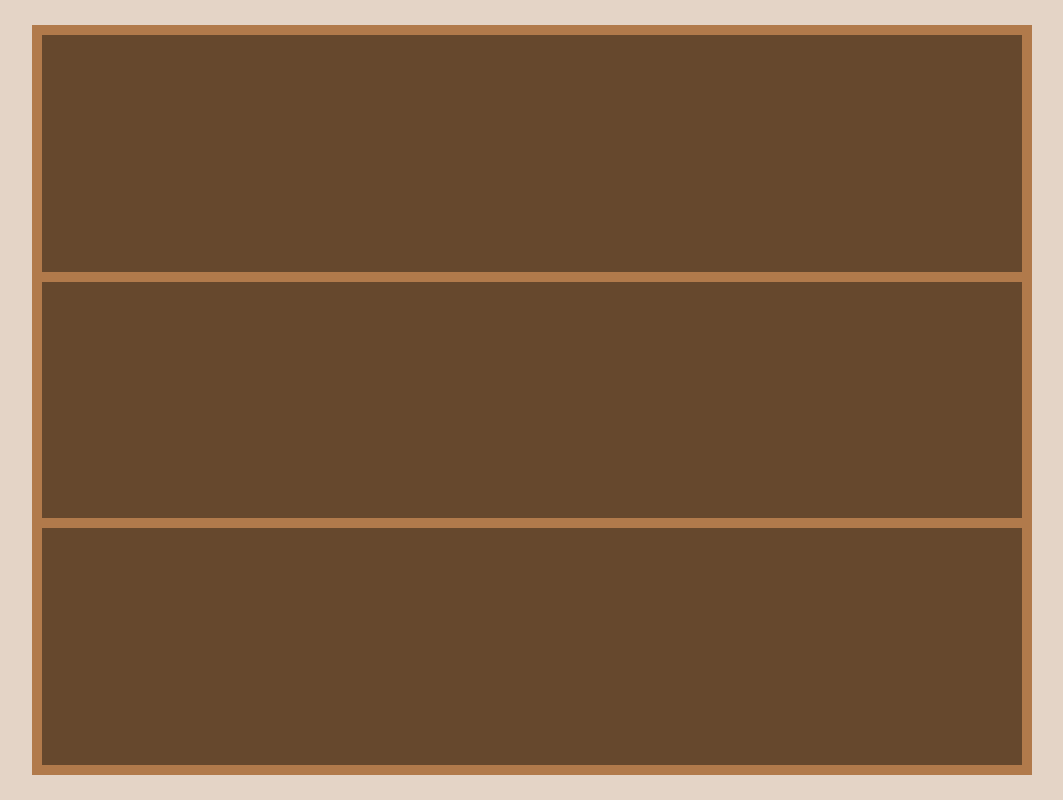
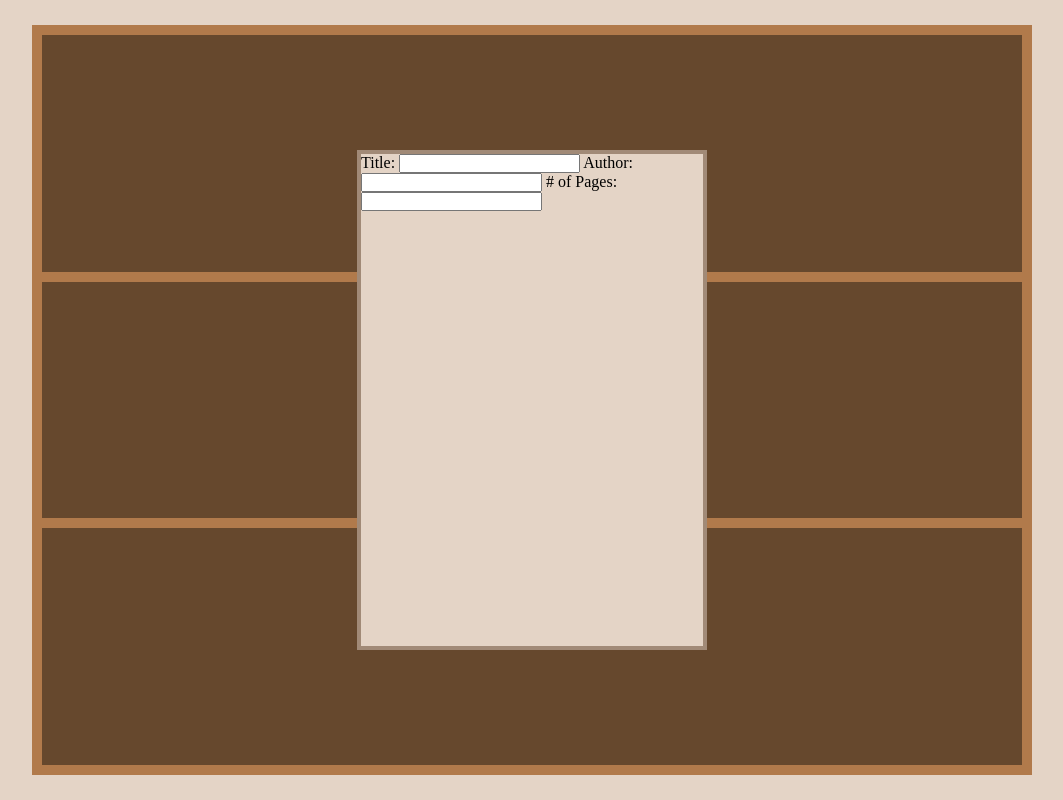
Before and after one commit to lmorgan2398/project-library, a plain HTML site: page index.html in a window 1280 px wide. Shown: the whole page, without its empty margins (108-1171 px from the left). Drawn offline with Linux system fonts and the light colour scheme.

Commit message:
Add hover effect to each book div and begin work on dialog box

```diff
--- a/index.html
+++ b/index.html
@@ -51,6 +51,19 @@
             <div class="book book35"></div>
         </div>
     </div>
+    <dialog open>
+        <form>
+            <label for="title">Title:
+                <input type="text" name="title" id="title">
+            </label>
+            <label for="author">Author:
+                <input type="text" name="author" id="author">
+            </label>
+            <label for="pages"># of Pages:
+                <input type="number" name="pages" id="pages">
+            </label>
+        </form>
+    </dialog>
     <script src="script.js"></script>
 </body>
 </html>
--- a/script.js
+++ b/script.js
@@ -15,7 +15,7 @@ function addBookToLibrary(title, author, pages, status, color) {
 }
 
 function displayLibrary() {
-    for (let i = 0; i < myLibrary.length; i++); {
+    for (let i = 0; i < myLibrary.length; i++) {
     (function (currentIndex) {
         let currentBookObj = myLibrary[currentIndex];
         let currentBookEle = document.querySelector(`.book${currentIndex}`);
@@ -25,7 +25,7 @@ function displayLibrary() {
                 // will change currentBookObj to the value of the inputs
                 // then update display to match input values
             })
-            // set class on the element to highlight and add a plus sign when hovered
+            currentBookEle.classList.add(`empty`);
         } else {
             currentBookEle.addEventListener('click', {
                 // code to be inserted representing a current book obj dialog
@@ -37,3 +37,6 @@ function displayLibrary() {
     })(i);
     }
 };
+
+
+displayLibrary();
--- a/style.css
+++ b/style.css
@@ -33,3 +33,20 @@ body {
 .book {
     flex: auto;
 }
+
+.empty:hover {
+    background-image: url(./images/plus-lg.svg);
+    background-repeat: no-repeat;
+    background-color: rgba(90, 61, 36, 0.486);
+    background-size: contain;
+    background-position: center;
+    cursor: grab;
+}
+
+dialog {
+    background-color: rgb(228, 212, 198);
+    border: 4px solid rgba(90, 61, 36, 0.486);
+    height: 500px;
+    width: 350px;
+    justify-self: center;
+}
```
Also changed, not shown: images/plus-lg.svg (added).
